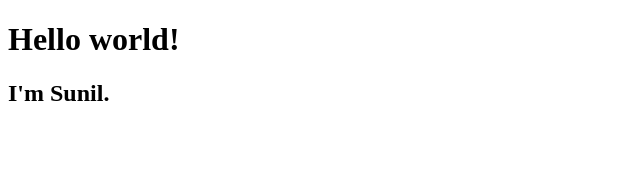
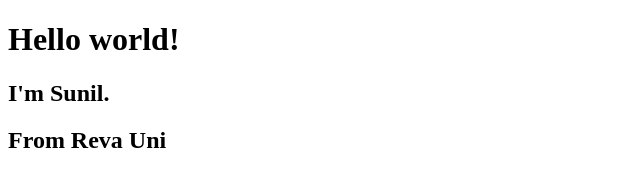
Before and after one commit to sunil1718/web_practice, a plain HTML site: page index.html in a window 1280 px wide. Shown: the whole page, without its empty margins (0-640 px from the left). Drawn offline with Linux system fonts and the light colour scheme.

Commit message:
some changes done!

```diff
--- a/index.html
+++ b/index.html
@@ -8,5 +8,6 @@
 <body>
     <h1>Hello world!</h1>
     <h2>I'm Sunil.</h2>
+    <h2>From Reva Uni</h2>
 </body>
 </html>
```
